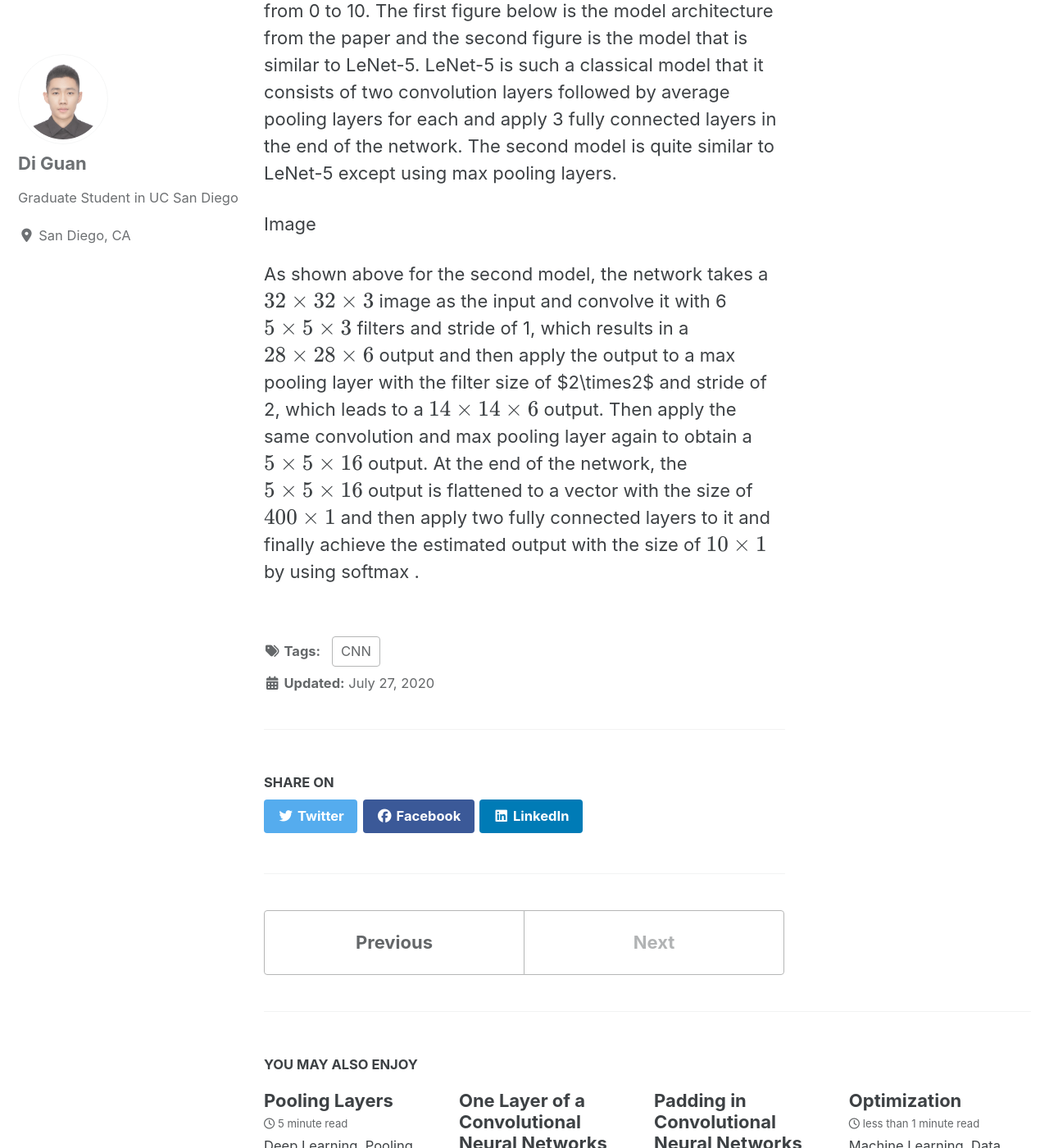
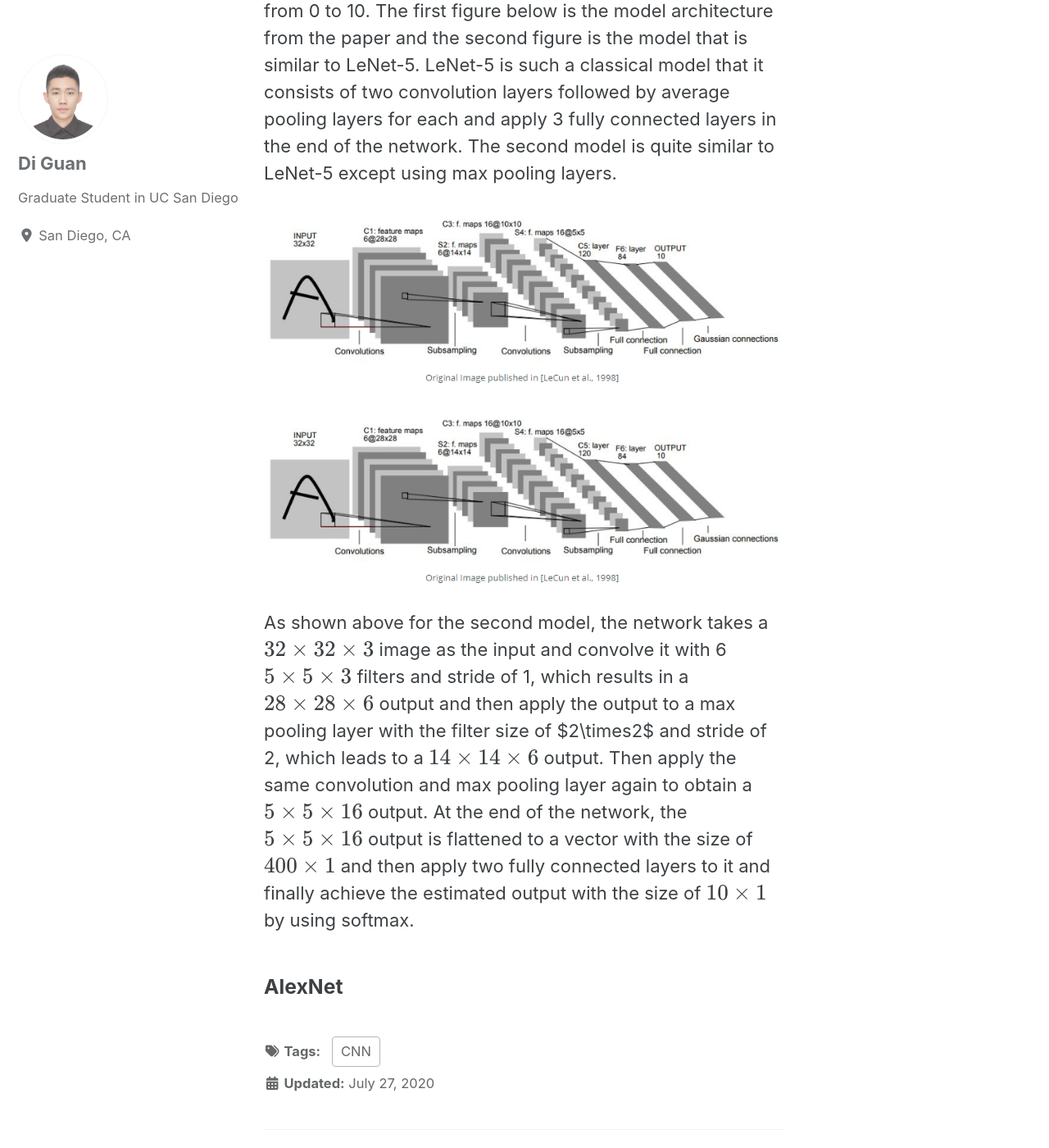
Before and after one commit to guandi1995/guandi1995.github.io, a Jekyll site: the page built from _posts/2020-07-27-CNN Example.md, in a window 1280 px wide and 1400 px high, scrolled down 961 px. Shown: the whole window at 82% size. Built offline with Jekyll 4.4.1, drawn with Linux system fonts in a browser that asks for light colours; cached includes are drawn as plain includes; nearby versions of some CDN libraries; formulas are drawn with MathJax 3.

Commit message:
cnn_example

```diff
--- a/_posts/2020-07-27-CNN Example.md
+++ b/_posts/2020-07-27-CNN Example.md
@@ -13,6 +13,11 @@ Since we have addressed the process of main building blocks in convolutional neu
 ### LeNet-5
 LeNet-5, a classical convolutional neural network that was introduced back to 1998, is aimed to recognize the digits from 0 to 10. The first figure below is the model architecture from the paper and the second figure is the model that is similar to LeNet-5. LeNet-5 is such a classical model that it consists of two convolution layers followed by average pooling layers for each and apply 3 fully connected layers in the end of the network. The second model is quite similar to LeNet-5 except using max pooling layers.
 
-Image
+<img src="{{ site.url }}{{ site.baseurl }}/images/classical_cnn/LeNet-5.PNG" alt="">
 
-As shown above for the second model, the network takes a $$32\times32\times3$$ image as the input and convolve it with 6 $$5\times5\times3$$ filters and stride of 1, which results in a $$28\times28\times6$$ output and then apply the output to a max pooling layer with the filter size of $2\times2$ and stride of 2, which leads to a $$14\times14\times6$$ output. Then apply the same convolution and max pooling layer again to obtain a $$5\times5\times16$$ output. At the end of the network, the $$5\times5\times16$$ output is flattened to a vector with the size of $$400\times1$$ and then apply two fully connected layers to it and finally achieve the estimated output with the size of $$10\times1$$ by using softmax .
+<img src="{{ site.url }}{{ site.baseurl }}/images/classical_cnn/LeNet-5.PNG" alt="">
+
+As shown above for the second model, the network takes a $$32\times32\times3$$ image as the input and convolve it with 6 $$5\times5\times3$$ filters and stride of 1, which results in a $$28\times28\times6$$ output and then apply the output to a max pooling layer with the filter size of $2\times2$ and stride of 2, which leads to a $$14\times14\times6$$ output. Then apply the same convolution and max pooling layer again to obtain a $$5\times5\times16$$ output. At the end of the network, the $$5\times5\times16$$ output is flattened to a vector with the size of $$400\times1$$ and then apply two fully connected layers to it and finally achieve the estimated output with the size of $$10\times1$$ by using softmax.
+
+
+### AlexNet
```
Also changed, not shown: images/classical_cnn/LeNet-5.PNG (added).
